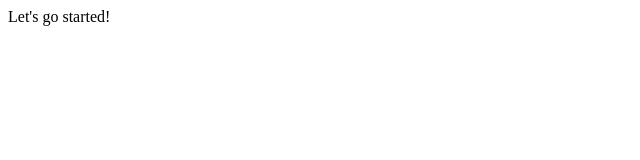
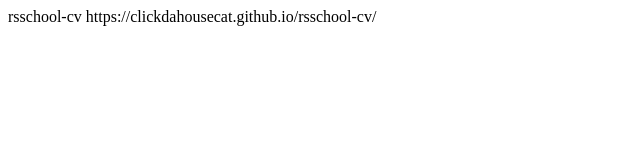
Before and after one commit to ClickDaHouseCat/rsschool-cv, a plain HTML site: page index.html in a window 1280 px wide. Shown: the whole page, without its empty margins (0-640 px from the left). Drawn offline with Linux system fonts and the light colour scheme.

Commit message:
feat: Add information

```diff
--- a/index.html
+++ b/index.html
@@ -7,6 +7,7 @@
     <title>Document</title>
 </head>
 <body>
-    Let's go started!
+rsschool-cv
+https://clickdahousecat.github.io/rsschool-cv/
 </body>
 </html>
```
